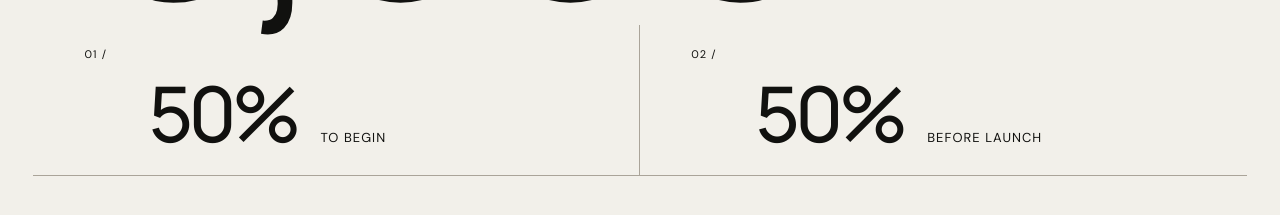
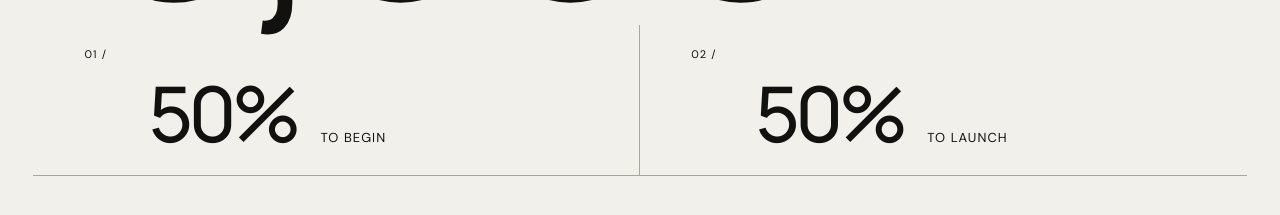
Before and after one commit to peraita10/port-site, a React (Vite) app: page / in a window 1280 px wide. Shown: the part 7480-7695 px from the top of the page. Built offline with nearby package versions, Linux system fonts and the light colour scheme.

Commit message:
copy: change final payment label to to launch

```diff
--- a/src/sections/InvestmentSection.tsx
+++ b/src/sections/InvestmentSection.tsx
@@ -15,7 +15,7 @@ export default function InvestmentSection({offer}:Props){
    </div>
    <div className="investment-payment-item">
     <span>02 /</span>
-    <div><strong>50%</strong><p>BEFORE LAUNCH</p></div>
+    <div><strong>50%</strong><p>TO LAUNCH</p></div>
    </div>
   </div>
 
```
